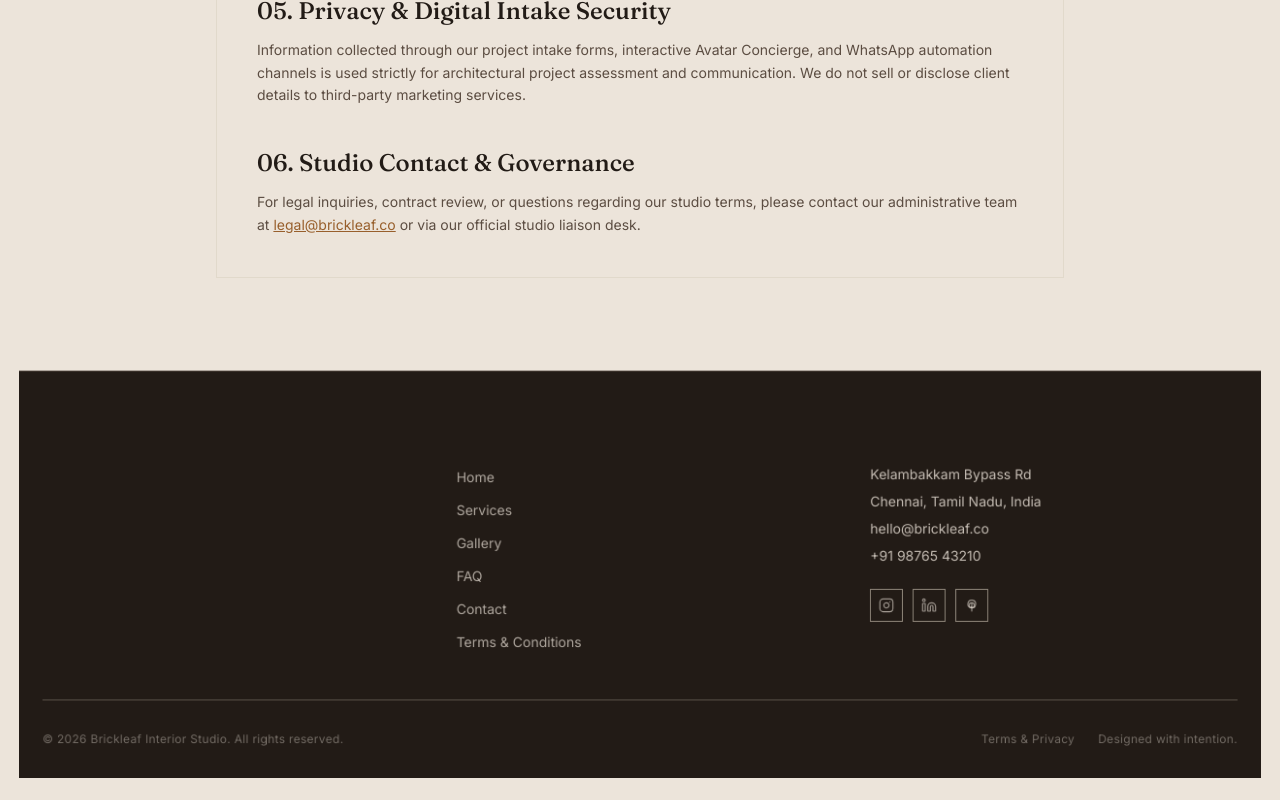
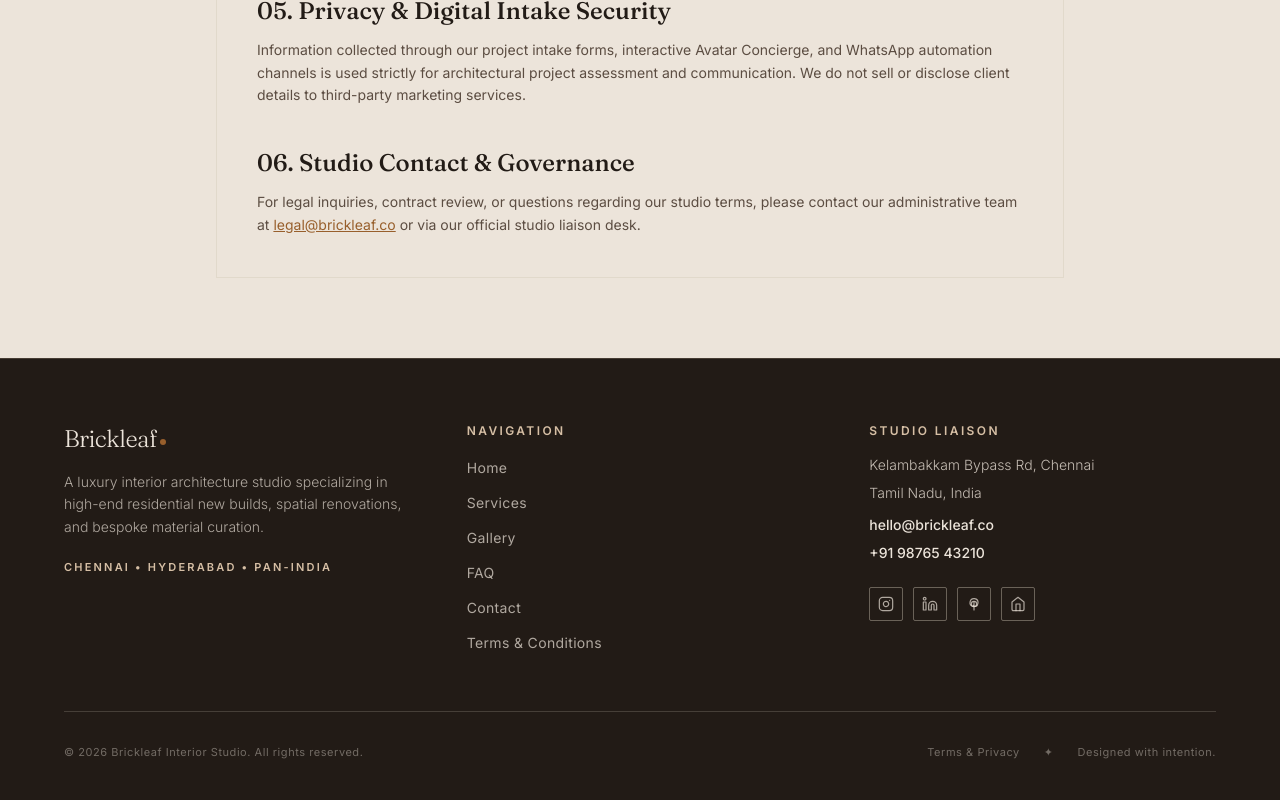
Before and after one commit to ritesh-prajan/Brickleaf, a React (Vite) app: page /terms in a window 1280 px wide. Shown: the part 1030-1830 px from the top of the page. Before the commit the page ends 1808 px from the top, so only its background shows below. Built offline with nearby package versions, Linux system fonts and the light colour scheme.

Commit message:
fix(footer): streamline footer layout, clean typography and smooth interactions

```diff
--- a/src/components/layout/Footer.jsx
+++ b/src/components/layout/Footer.jsx
@@ -1,13 +1,14 @@
-import { useEffect, useRef } from 'react'
+/**
+ * Footer — Site-wide luxury editorial footer.
+ *
+ * Features:
+ * - Clear 3-column architecture (Brand & Ethos, Quick Navigation, Studio Inquiries & Socials).
+ * - Direct email and telephone links with warm amber hover accents.
+ * - Clean SVG social buttons.
+ * - Legal, copyright, and policy links.
+ */
 import { NavLink } from 'react-router-dom'
-import { gsap } from 'gsap'
-import { ScrollTrigger } from 'gsap/ScrollTrigger'
 import SectionDivider from '../ui/SectionDivider'
-import { HeadlineReveal, SubheadingFlip, LineMaskRise } from '../ui/MotionText'
-
-if (typeof window !== 'undefined') {
-  gsap.registerPlugin(ScrollTrigger)
-}
 
 const NAV_LINKS = [
   { label: 'Home', to: '/' },
@@ -18,68 +19,89 @@ const NAV_LINKS = [
   { label: 'Terms & Conditions', to: '/terms' },
 ]
 
+const SOCIAL_LINKS = [
+  {
+    name: 'Instagram',
+    href: 'https://instagram.com',
+    icon: (
+      <svg viewBox="0 0 24 24" fill="none" stroke="currentColor" strokeWidth="1.8" strokeLinecap="round" strokeLinejoin="round" className="w-4 h-4">
+        <rect width="20" height="20" x="2" y="2" rx="5" ry="5" />
+        <path d="M16 11.37A4 4 0 1 1 12.63 8 4 4 0 0 1 16 11.37z" />
+        <line x1="17.5" x2="17.51" y1="6.5" y2="6.5" />
+      </svg>
+    ),
+  },
+  {
+    name: 'LinkedIn',
+    href: 'https://linkedin.com',
+    icon: (
+      <svg viewBox="0 0 24 24" fill="none" stroke="currentColor" strokeWidth="1.8" strokeLinecap="round" strokeLinejoin="round" className="w-4 h-4">
+        <path d="M16 8a6 6 0 0 1 6 6v7h-4v-7a2 2 0 0 0-2-2 2 2 0 0 0-2 2v7h-4v-7a6 6 0 0 1 6-6z" />
+        <rect width="4" height="12" x="2" y="9" />
+        <circle cx="4" cy="4" r="2" />
+      </svg>
+    ),
+  },
+  {
+    name: 'Pinterest',
+    href: 'https://pinterest.com',
+    icon: (
+      <svg viewBox="0 0 24 24" fill="none" stroke="currentColor" strokeWidth="1.8" strokeLinecap="round" strokeLinejoin="round" className="w-4 h-4">
+        <line x1="12" y1="9" x2="12" y2="21" />
+        <path d="M8 12a4 4 0 1 0 8 0 4 4 0 0 0-8 0" />
+        <path d="M10.7 15.7A6 6 0 1 1 18 10.4c-.1 2.4-1.2 4.4-3.4 5.1-1.3.4-2.8-.2-3.3-1.4" />
+      </svg>
+    ),
+  },
+  {
+    name: 'Houzz',
+    href: 'https://houzz.com',
+    icon: (
+      <svg viewBox="0 0 24 24" fill="none" stroke="currentColor" strokeWidth="1.8" strokeLinecap="round" strokeLinejoin="round" className="w-4 h-4">
+        <path d="M3 9l9-7 9 7v11a2 2 0 0 1-2 2H5a2 2 0 0 1-2-2z" />
+        <polyline points="9 22 9 12 15 12 15 22" />
+      </svg>
+    ),
+  },
+]
+
 export default function Footer() {
   const year = new Date().getFullYear()
-  const sentinelRef = useRef(null)
-
-  useEffect(() => {
-    const sentinel = sentinelRef.current
-    if (!sentinel) return
-
-    const ctx = gsap.context(() => {
-      gsap.fromTo(
-        sentinel.parentElement,
-        { scale: 0.97, transformOrigin: 'bottom center' },
-        {
-          scale: 1,
-          ease: 'power2.out',
-          scrollTrigger: {
-            trigger: sentinel,
-            start: 'top 90%',
-            end: 'top 30%',
-            scrub: 0.8,
-          },
-        }
-      )
-    })
-
-    return () => ctx.revert()
-  }, [])
 
   return (
     <footer
       data-bg="dark"
-      className="bg-ink text-cream/70 pt-16 pb-8 px-6 border-t border-sand/20 will-change-transform relative"
+      className="bg-ink text-cream/75 pt-16 pb-10 px-6 sm:px-10 lg:px-16 border-t border-sand/20 relative z-20 font-body select-none"
     >
-      <div ref={sentinelRef} className="absolute -top-2 left-0 w-full h-px pointer-events-none" />
+      <div className="max-w-7xl mx-auto">
+        {/* ── Top 3-Column Grid ──────────────────────────────────────── */}
+        <div className="grid grid-cols-1 md:grid-cols-3 gap-12 sm:gap-14 mb-14">
 
-      <div className="max-w-7xl mx-auto relative">
-        <div className="grid grid-cols-1 md:grid-cols-3 gap-12 mb-12">
-          {/* Brand column */}
-          <div className="space-y-4">
-            <HeadlineReveal
-              as="span"
-              className="font-display text-2xl font-medium text-cream tracking-tight block"
-            >
-              Brickleaf
-            </HeadlineReveal>
-            <LineMaskRise as="p" className="text-sm leading-relaxed max-w-xs text-cream/75">
+          {/* 1. Brand & Studio Ethos */}
+          <div className="space-y-4 max-w-sm">
+            <span className="font-display text-2xl font-light text-cream tracking-tight block">
+              Brickleaf<span className="inline-block w-1.5 h-1.5 rounded-full bg-amber ml-1 mb-0.5" />
+            </span>
+            <p className="text-xs sm:text-sm leading-relaxed text-cream/70 font-light">
               A luxury interior architecture studio specializing in high-end residential new builds, spatial renovations, and bespoke material curation.
-            </LineMaskRise>
+            </p>
+            <p className="text-[11px] uppercase tracking-[0.2em] text-sand font-semibold pt-1">
+              Chennai • Hyderabad • Pan-India
+            </p>
           </div>
 
-          {/* Navigation column */}
-          <nav aria-label="Footer navigation">
-            <SubheadingFlip as="p" className="text-xs tracking-[0.2em] uppercase text-sand mb-4 font-semibold">
+          {/* 2. Navigation Directory */}
+          <nav aria-label="Footer navigation" className="space-y-4">
+            <p className="text-xs tracking-[0.2em] uppercase text-sand font-semibold">
               Navigation
-            </SubheadingFlip>
+            </p>
             <ul className="space-y-2.5 list-none m-0 p-0">
               {NAV_LINKS.map(({ label, to }) => (
                 <li key={to}>
                   <NavLink
                     to={to}
                     end={to === '/'}
-                    className="text-sm hover:text-cream transition-colors duration-200"
+                    className="text-xs sm:text-sm text-cream/70 hover:text-amber transition-colors duration-200 tracking-wide inline-block py-0.5"
                   >
                     {label}
                   </NavLink>
@@ -88,78 +110,56 @@ export default function Footer() {
             </ul>
           </nav>
 
-          {/* Contact column */}
+          {/* 3. Studio Inquiries & Socials */}
           <div className="space-y-4">
-            <SubheadingFlip as="p" className="text-xs tracking-[0.2em] uppercase text-sand mb-4 font-semibold">
-              Studio
-            </SubheadingFlip>
-            <address className="not-italic text-sm space-y-2 text-cream/80 font-body">
-              <p>Kelambakkam Bypass Rd</p>
-              <p>Chennai, Tamil Nadu, India</p>
-              <p>
-                <a href="mailto:hello@brickleaf.co" className="hover:text-amber transition-colors duration-200">
+            <p className="text-xs tracking-[0.2em] uppercase text-sand font-semibold">
+              Studio Liaison
+            </p>
+            <address className="not-italic text-xs sm:text-sm space-y-2 text-cream/80 font-light">
+              <p>Kelambakkam Bypass Rd, Chennai</p>
+              <p>Tamil Nadu, India</p>
+              <p className="pt-1">
+                <a href="mailto:hello@brickleaf.co" className="hover:text-amber transition-colors duration-200 font-medium text-cream">
                   hello@brickleaf.co
                 </a>
               </p>
               <p>
-                <a href="tel:+919876543210" className="hover:text-amber transition-colors duration-200">
+                <a href="tel:+919876543210" className="hover:text-amber transition-colors duration-200 font-medium text-cream">
                   +91 98765 43210
                 </a>
               </p>
             </address>
 
+            {/* Social SVG Buttons */}
             <div className="flex flex-wrap gap-2.5 pt-2">
-              <a
-                href="https://instagram.com"
-                target="_blank"
-                rel="noreferrer"
-                aria-label="Instagram"
-                className="p-2 border border-line/60 text-cream/60 hover:border-sand hover:text-cream transition-all duration-200 hover:scale-105"
-              >
-                <svg viewBox="0 0 24 24" fill="none" stroke="currentColor" strokeWidth="1.8" strokeLinecap="round" strokeLinejoin="round" className="w-4 h-4">
-                  <rect width="20" height="20" x="2" y="2" rx="5" ry="5" />
-                  <path d="M16 11.37A4 4 0 1 1 12.63 8 4 4 0 0 1 16 11.37z" />
-                  <line x1="17.5" x2="17.51" y1="6.5" y2="6.5" />
-                </svg>
-              </a>
-              <a
-                href="https://linkedin.com"
-                target="_blank"
-                rel="noreferrer"
-                aria-label="LinkedIn"
-                className="p-2 border border-line/60 text-cream/60 hover:border-sand hover:text-cream transition-all duration-200 hover:scale-105"
-              >
-                <svg viewBox="0 0 24 24" fill="none" stroke="currentColor" strokeWidth="1.8" strokeLinecap="round" strokeLinejoin="round" className="w-4 h-4">
-                  <path d="M16 8a6 6 0 0 1 6 6v7h-4v-7a2 2 0 0 0-2-2 2 2 0 0 0-2 2v7h-4v-7a6 6 0 0 1 6-6z" />
-                  <rect width="4" height="12" x="2" y="9" />
-                  <circle cx="4" cy="4" r="2" />
-                </svg>
-              </a>
-              <a
-                href="https://pinterest.com"
-                target="_blank"
-                rel="noreferrer"
-                aria-label="Pinterest"
-                className="p-2 border border-line/60 text-cream/60 hover:border-sand hover:text-cream transition-all duration-200 hover:scale-105"
-              >
-                <svg viewBox="0 0 24 24" fill="none" stroke="currentColor" strokeWidth="1.8" strokeLinecap="round" strokeLinejoin="round" className="w-4 h-4">
-                  <line x1="12" y1="9" x2="12" y2="21" />
-                  <path d="M8 12a4 4 0 1 0 8 0 4 4 0 0 0-8 0" />
-                  <path d="M10.7 15.7A6 6 0 1 1 18 10.4c-.1 2.4-1.2 4.4-3.4 5.1-1.3.4-2.8-.2-3.3-1.4" />
-                </svg>
-              </a>
+              {SOCIAL_LINKS.map(({ name, href, icon }) => (
+                <a
+                  key={name}
+                  href={href}
+                  target="_blank"
+                  rel="noreferrer"
+                  aria-label={name}
+                  title={name}
+                  className="p-2 border border-line/40 text-cream/70 hover:border-amber hover:text-amber hover:scale-105 transition-all duration-200 rounded-[2px]"
+                >
+                  {icon}
+                </a>
+              ))}
             </div>
           </div>
+
         </div>
 
-        <SectionDivider className="border-line/30" />
+        <SectionDivider className="border-line/20" />
 
-        <div className="mt-8 flex flex-col md:flex-row items-center justify-between gap-4 text-xs text-cream/40 tracking-wide">
+        {/* ── Bottom Legal Bar ───────────────────────────────────────── */}
+        <div className="mt-8 flex flex-col md:flex-row items-center justify-between gap-4 text-[11px] text-cream/40 tracking-wider">
           <p>© {year} Brickleaf Interior Studio. All rights reserved.</p>
           <div className="flex items-center gap-6">
             <NavLink to="/terms" className="hover:text-cream transition-colors">
               Terms &amp; Privacy
             </NavLink>
+            <span className="hidden sm:inline">✦</span>
             <span>Designed with intention.</span>
           </div>
         </div>
```
